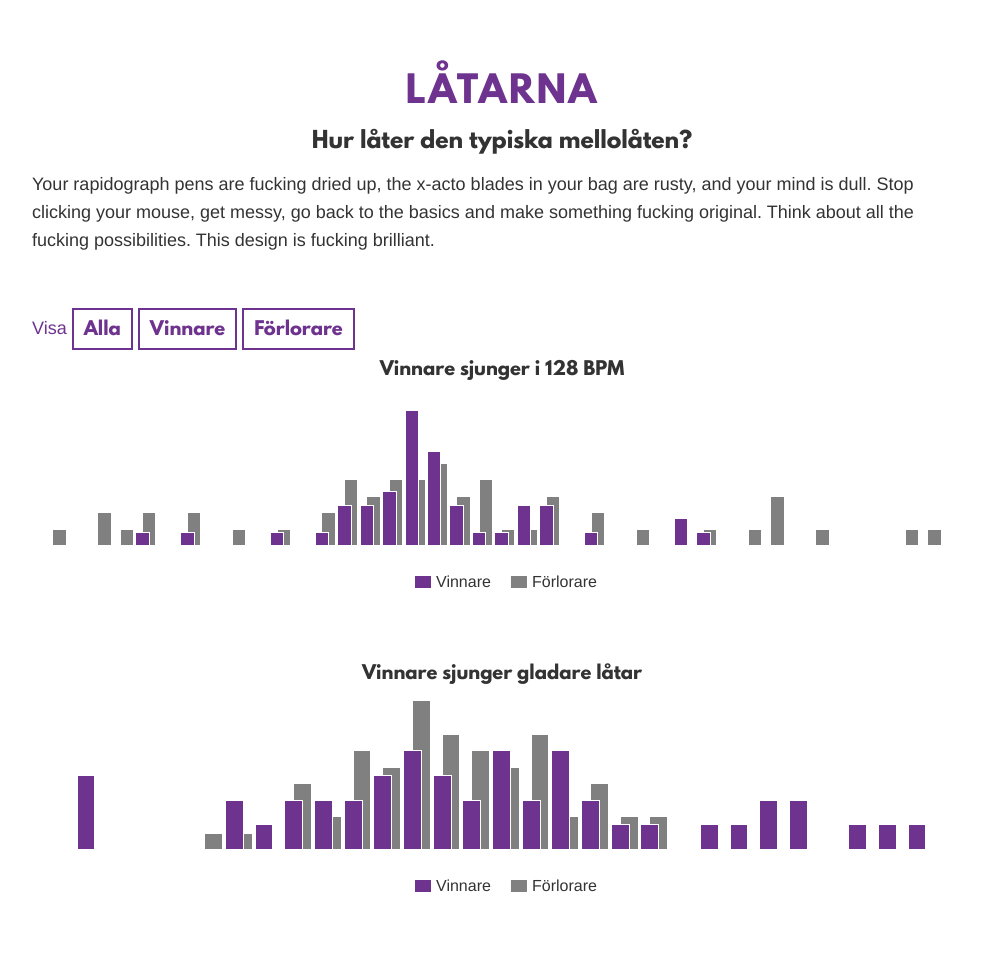
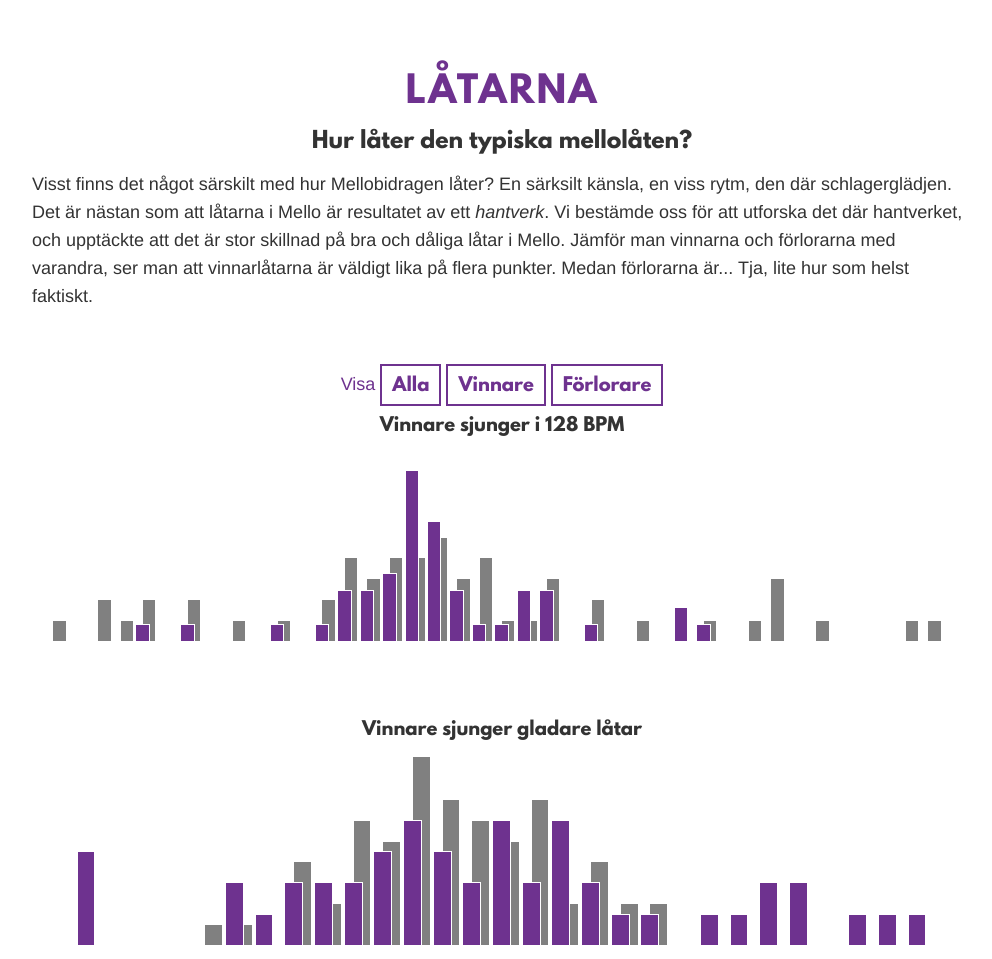
Before and after one commit to LCHansson/deliciosa, a PHP site: page /week2.html in a window 1280 px wide. Shown: the part 273-1232 px from the top of the page, without its empty margins (138-1130 px from the left). Run offline with PHP 8.4, Linux system fonts and the light colour scheme.

Commit message:
First draft of week2. Not entirely satisfied but feel a bit dried out of ideas :(

```diff
--- a/frontend/css/theme.css
+++ b/frontend/css/theme.css
@@ -539,3 +539,7 @@ table.dataTable .count {
 .dataTables_wrapper .dataTables_paginate .paginate_button.current {
     text-decoration: underline !important;
 }
+
+.toggle-bar {
+    text-align: center;
+}
--- a/frontend/js/week2.js
+++ b/frontend/js/week2.js
@@ -30,7 +30,7 @@ function buildTempoColChart(data) {
                 text: 'Vinnare sjunger i 128 BPM'
             },
             legend: {
-                enabled: true
+                enabled: false
             },
             xAxis: {
                 min: 10,
@@ -173,7 +173,7 @@ function buildSentimentColChart(data) {
                 text: 'Vinnare sjunger gladare låtar'
             },
             legend: {
-                enabled: true
+                enabled: false
             },
             xAxis: {
                 min: 0,
@@ -313,7 +313,7 @@ function buildLanguageColChart(data) {
                 text: 'Vinnare sjunger på engelska'
             },
             legend: {
-                enabled: true
+                enabled: false
             },
             xAxis: {
                 //min: 0,
@@ -455,7 +455,7 @@ function buildWordColChart(data) {
                 text: 'Vinnare använder fler ord'
             },
             legend: {
-                enabled: true
+                enabled: false
             },
             xAxis: {
                 //min: 0,
--- a/frontend/week2.html
+++ b/frontend/week2.html
@@ -76,10 +76,10 @@
 
         <h2 class="purple">Låtarna</h2>
         <h3>Hur låter den typiska mellolåten?</h3>
-        <p>Your rapidograph pens are fucking dried up, the x-acto blades in your bag are rusty, and your mind is dull. Stop clicking your mouse, get messy, go back to the basics and make something fucking original. Think about all the fucking possibilities. This design is fucking brilliant.</p>
+        <p>Visst finns det något särskilt med hur Mellobidragen låter? En särksilt känsla, en viss rytm, den där schlagerglädjen. Det är nästan som att låtarna i Mello är resultatet av ett <em>hantverk</em>. Vi bestämde oss för att utforska det där hantverket, och upptäckte att det är stor skillnad på bra och dåliga låtar i Mello. Jämför man vinnarna och förlorarna med varandra, ser man att vinnarlåtarna är väldigt lika på flera punkter. Medan förlorarna är... Tja, lite hur som helst faktiskt.</p>
 
         <div class="row">
-            <div class="col-md-12 purple">
+            <div class="col-md-12 purple toggle-bar">
                 Visa
                 <button class="btn btn-default purple btn-songtoggle" id="songShowAll">Alla</button>
                 <button class="btn btn-default purple btn-songtoggle" id="songShowWinners">Vinnare</button>
@@ -112,13 +112,15 @@
         </div>
 
         <div id="secondCollapse" class="collapse tpadding small">
-            <p>Don’t get hung up on things that don’t fucking work. While having drinks with Tibor Kalman one night, he told me, “When you make something no one hates, no one fucking loves it.” You need to sit down and sketch more fucking ideas because stalking your ex on facebook isn’t going to get you anywhere. Practice won’t get you anywhere if you mindlessly fucking practice the same thing. Change only occurs when you work deliberately with purpose toward a goal. When you design, you have to draw on your own fucking life experiences. If it’s not something you would want to read/look at/use then why fucking bother? Paul Rand once said, “The public is more familiar with bad fucking design than good design. It is, in effect, conditioned to prefer bad design, because that is what it lives with. The new becomes threatening, the old reassuring.” You are not your fucking work. The details are not the details. They make the fucking design. Don’t worry about what other people fucking think. Don’t fucking lie to yourself. Use your fucking hands. Remember it’s called the creative process, it’s not the creative fucking moment. Sometimes it is appropriate to place various typographic elements in a fucking container.</p>
+            <p>Datan i graferna är sammanställningar av olika <em>metadata</em> för låtarna i Melodifestivalen 2002-2014. Datat består av uppgifter om tempo (BPM), glädjepoäng (räknade vi fram i första inlägget, om texterna), språk och antal unika ord i texterna.</p>
+            <p>Vi har jämfört "mellovinnare" med "melloförlorare". Vår definition av vinnarna är de låtar som kom på första till fjärde plats under 2002-2014. Förlorardata består av de 64 låtar som fick absolut minst antal röster under samma år.</p>
             <p>Är du nyfiken på datan bakom Mello? Eller tycker du vi har räknat fel? Ladda ned vår databas via länken längst ned på sidan och gör en egen analys!</p>
 
             <table id="loveWordsTable"></table>
         </div>
 
         <p class="social small text-center purple">
+            <!-- FIXME -->
             Dela analysen på
             <a href="https://twitter.com/intent/tweet?text=Visste%20du%20att%20%C3%B6ver%2080%20procent%20av%20%23melfest%20handlar%20om%20k%C3%A4rlek%3F%20%23mellokollen&url=http%3A%2F%2Fwww.mellokollen.se" target="_blank">Twitter</a>
             <a href="https://www.facebook.com/sharer.php?u=http%3A%2F%2Fwww.mellokollen.se" target="_blank">Facebook</a>
```
